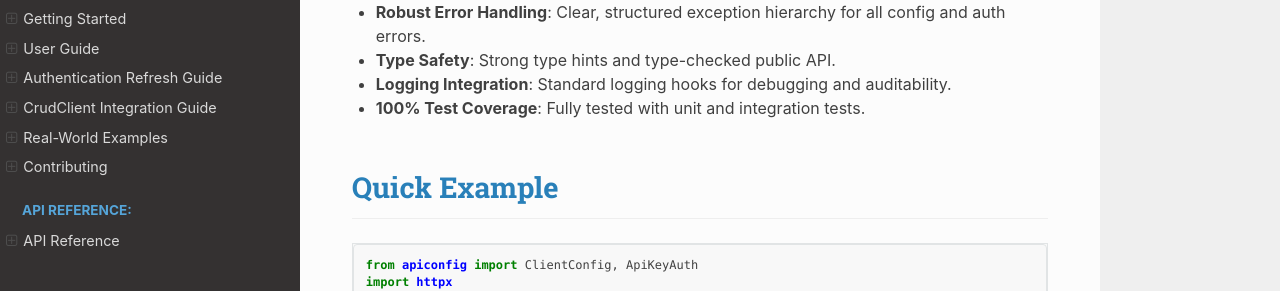
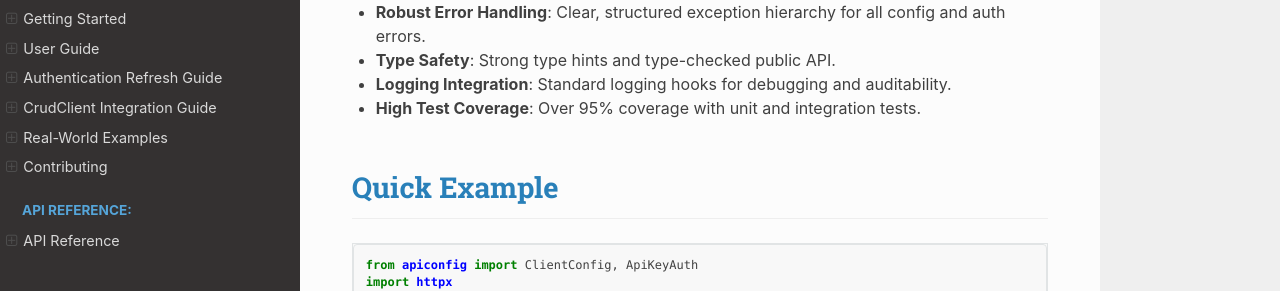
Before and after one commit to Leikaab/apiconfig, a Sphinx documentation site: the page built from docs/source/index.rst, in a window 1280 px wide and 900 px high, scrolled down 669 px. Shown: the part 162-453 px from the top of the window. Built offline with Sphinx 7.4.7 and the Read the Docs theme 3.1.0, drawn with Linux system fonts in a browser that asks for light colours.

Commit message:
docs: correct test coverage claim

```diff
--- a/docs/source/index.rst
+++ b/docs/source/index.rst
@@ -34,7 +34,7 @@ Key Features
 - **Robust Error Handling**: Clear, structured exception hierarchy for all config and auth errors.
 - **Type Safety**: Strong type hints and type-checked public API.
 - **Logging Integration**: Standard logging hooks for debugging and auditability.
-- **100% Test Coverage**: Fully tested with unit and integration tests.
+- **High Test Coverage**: Over 95% coverage with unit and integration tests.
 
 Quick Example
 -----------
```
Also changed, not shown: README.md (+1 -1 lines).
